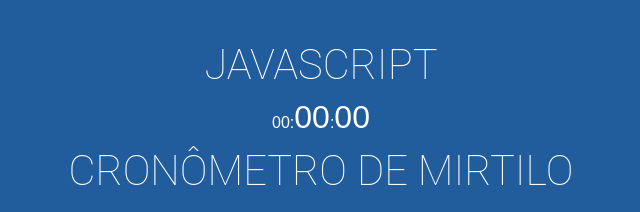
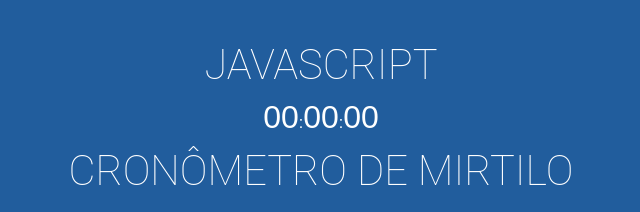
Before and after one commit to BraiyaGhst/Cronometro-2.1.js, a plain HTML site: page index.html in a window 1280 px wide. Shown: the top 212 px of the page, 319-959 px from the left. Drawn offline with Linux system fonts and the light colour scheme; a web font is replaced by a local one.

Commit message:
Update style.css

```diff
--- a/style.css
+++ b/style.css
@@ -23,7 +23,7 @@ h1, h2, h3 {
     text-transform: uppercase;
     padding: 10px;
 }
-#seconds, #tens {
+#seconds, #tens, #minutes {
     font-size: 2em;
 }
 
```
